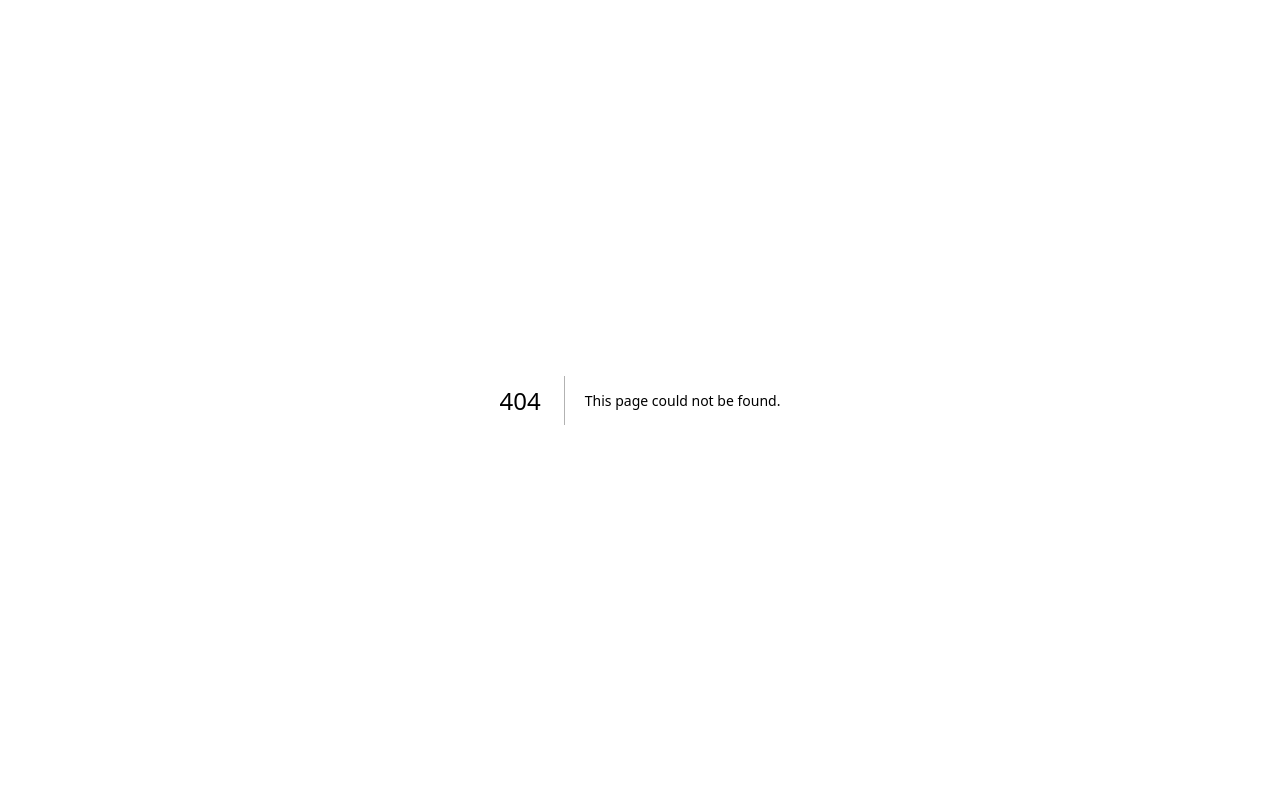
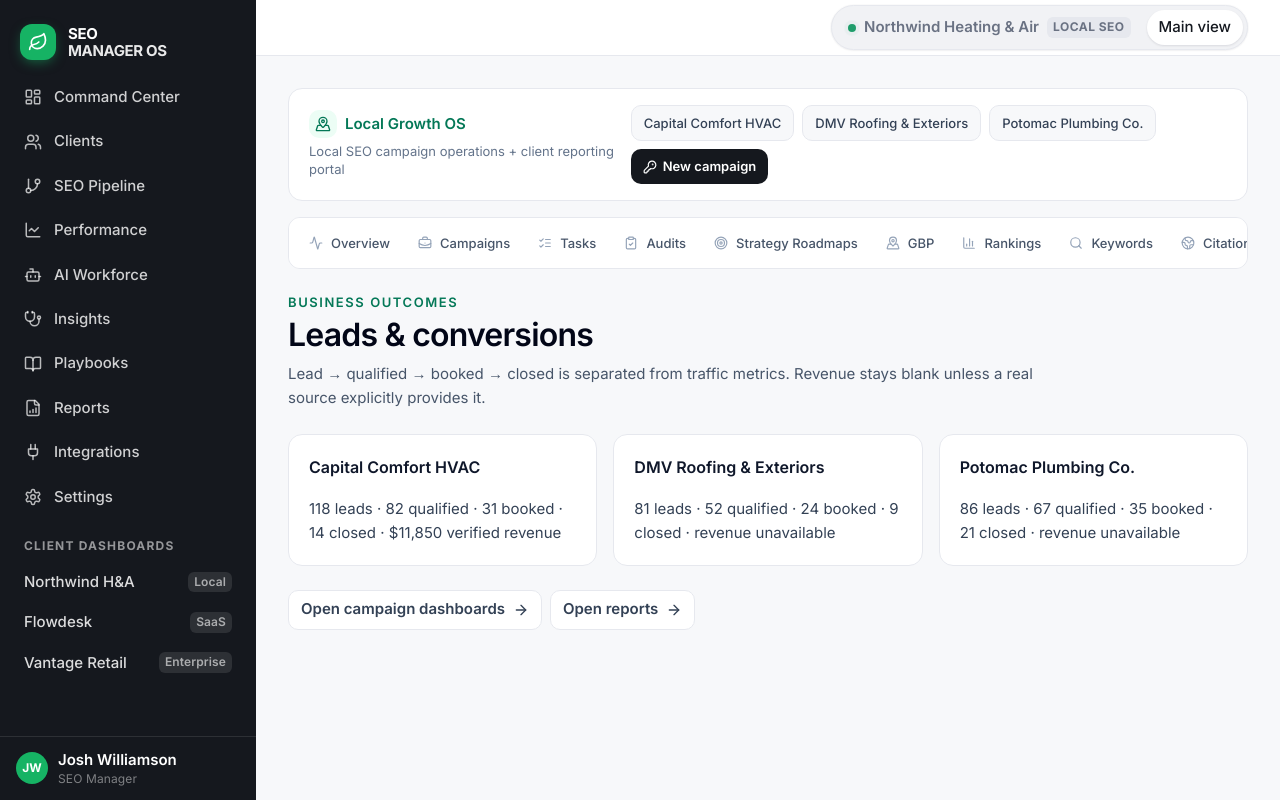
Before and after one commit to branderboy/seo-manager-os, a Next.js app: page /growth/leads in a window 1280 px wide. Before the commit this address had no page. Built offline with nearby package versions, Linux system fonts and the light colour scheme.

Commit message:
feat(local-growth): add leads and conversions route

```diff
--- /dev/null
+++ b/src/app/(os)/growth/leads/page.tsx
@@ -0,0 +1,5 @@
+import { LeadsScreen } from "@/components/local-growth/module-screens";
+
+export default function LeadsPage() {
+  return <LeadsScreen />;
+}
```
